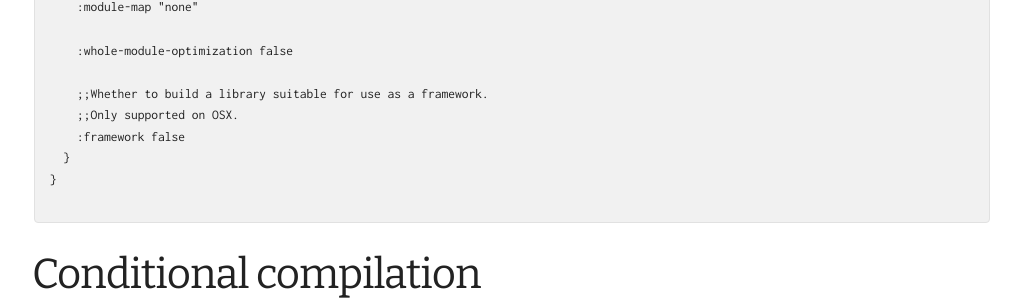
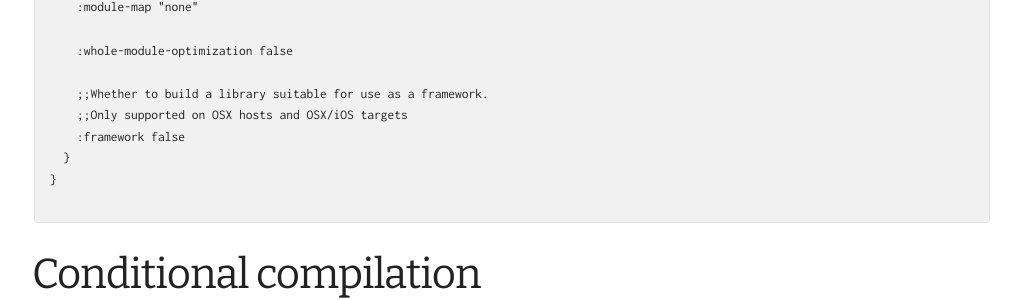
Before and after one commit to AnarchyTools/anarchytools.github.io, a Jekyll site: the page built from docs/atllbuild.md, in a window 1280 px wide and 900 px high, scrolled down 1452 px. Shown: the part 153-453 px from the top of the window, without its empty margins (128-1151 px from the left). Built offline with Jekyll 4.4.1, drawn with Linux system fonts in a browser that asks for light colours.

Commit message:
Framework is now supported for iOS targets

```diff
--- a/docs/atllbuild.md
+++ b/docs/atllbuild.md
@@ -77,7 +77,7 @@ The `atllbuild` tool uses the [`swift-llbuild`](https://github.com/apple/swift-l
     :whole-module-optimization false
 
     ;;Whether to build a library suitable for use as a framework.
-    ;;Only supported on OSX.
+    ;;Only supported on OSX hosts and OSX/iOS targets
     :framework false
   }
 }
```
